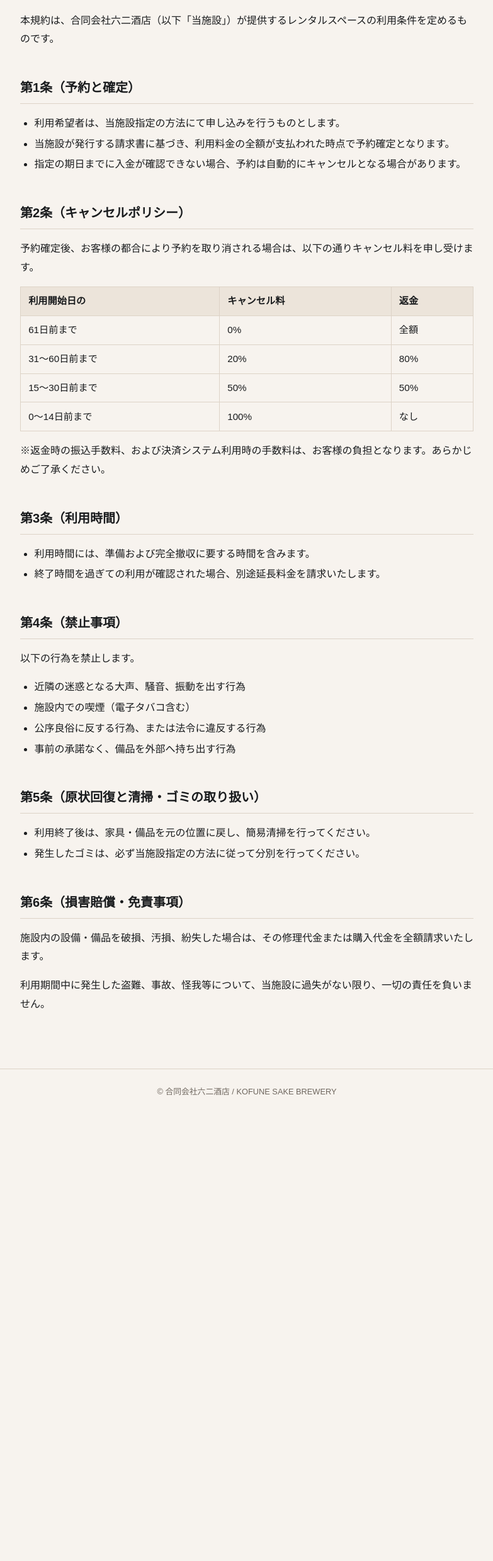
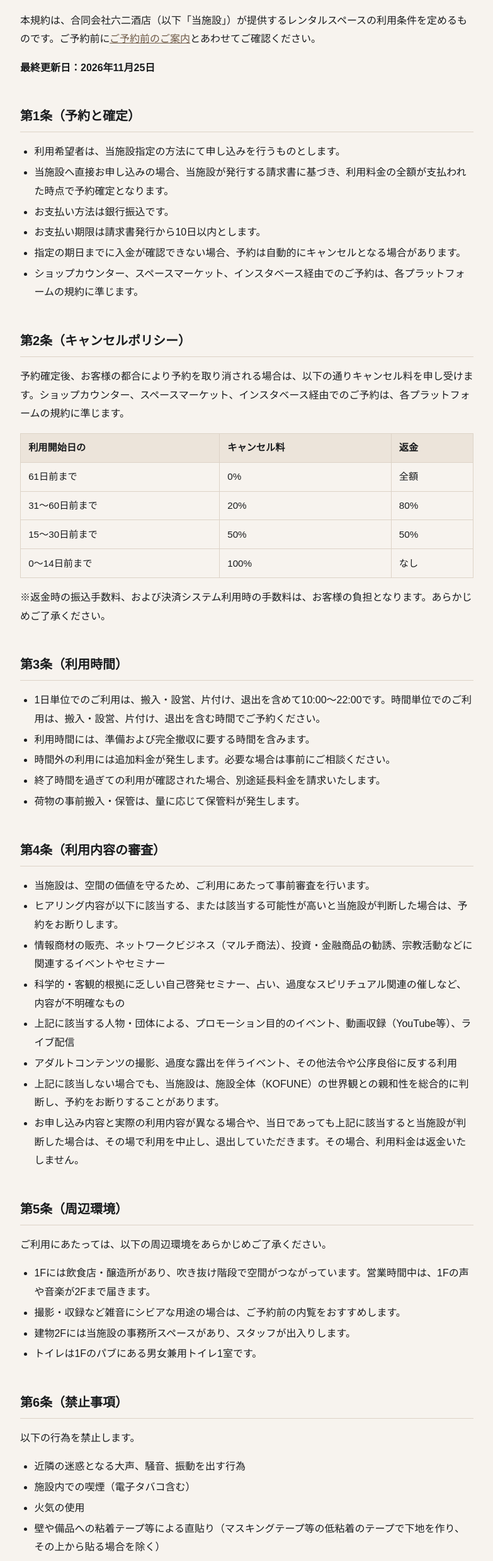
Before and after one commit to mu62/kanpan-site, a plain HTML site: page docs/terms.html in a window 1280 px wide. Shown: the part 171-2650 px from the top of the page at 63% size, without its empty margins (248-1031 px from the left). Before the commit the page ends 1941 px from the top, so only its background shows below. Drawn offline with nearby package versions, Linux system fonts and the light colour scheme.

Commit message:
資料を更新：審査に世界観の総合判断を追加、火気禁止、instabase追記、利用規約の拡充と更新日、貸出備品の並び替え・時間貸し廃止
Co-Authored-By: Claude Sonnet 5.5 <noreply@anthropic.com>
Claude-Session: https://claude.ai/code/session_01FwjmQa8q1NNR2KcJbSBGd9

```diff
--- a/docs/terms.html
+++ b/docs/terms.html
@@ -12,15 +12,19 @@
 <nav><a href="index.html">トップ</a><a href="before-booking.html">ご予約前のご案内</a><a href="guide.html">ご利用ガイド</a><a href="terms.html" aria-current=page>利用規約</a><a href="equipment.html">貸出備品</a><a href="food.html">フードオプション</a><a href="gallery.html">写真ギャラリー</a></nav></div></header>
 <main>
 <h1>利用規約</h1>
-<p>本規約は、合同会社六二酒店（以下「当施設」）が提供するレンタルスペースの利用条件を定めるものです。</p>
+<p>本規約は、合同会社六二酒店（以下「当施設」）が提供するレンタルスペースの利用条件を定めるものです。ご予約前に<a href="before-booking.html">ご予約前のご案内</a>とあわせてご確認ください。</p>
+<p><strong>最終更新日：2026年11月25日</strong></p>
 <h2>第1条（予約と確定）</h2>
 <ul>
 <li>利用希望者は、当施設指定の方法にて申し込みを行うものとします。</li>
-<li>当施設が発行する請求書に基づき、利用料金の全額が支払われた時点で予約確定となります。</li>
+<li>当施設へ直接お申し込みの場合、当施設が発行する請求書に基づき、利用料金の全額が支払われた時点で予約確定となります。</li>
+<li>お支払い方法は銀行振込です。</li>
+<li>お支払い期限は請求書発行から10日以内とします。</li>
 <li>指定の期日までに入金が確認できない場合、予約は自動的にキャンセルとなる場合があります。</li>
+<li>ショップカウンター、スペースマーケット、インスタベース経由でのご予約は、各プラットフォームの規約に準じます。</li>
 </ul>
 <h2>第2条（キャンセルポリシー）</h2>
-<p>予約確定後、お客様の都合により予約を取り消される場合は、以下の通りキャンセル料を申し受けます。</p>
+<p>予約確定後、お客様の都合により予約を取り消される場合は、以下の通りキャンセル料を申し受けます。ショップカウンター、スペースマーケット、インスタベース経由でのご予約は、各プラットフォームの規約に準じます。</p>
 <table>
 <thead>
 <tr>
@@ -55,23 +59,47 @@
 <p>※返金時の振込手数料、および決済システム利用時の手数料は、お客様の負担となります。あらかじめご了承ください。</p>
 <h2>第3条（利用時間）</h2>
 <ul>
+<li>1日単位でのご利用は、搬入・設営、片付け、退出を含めて10:00〜22:00です。時間単位でのご利用は、搬入・設営、片付け、退出を含む時間でご予約ください。</li>
 <li>利用時間には、準備および完全撤収に要する時間を含みます。</li>
+<li>時間外の利用には追加料金が発生します。必要な場合は事前にご相談ください。</li>
 <li>終了時間を過ぎての利用が確認された場合、別途延長料金を請求いたします。</li>
+<li>荷物の事前搬入・保管は、量に応じて保管料が発生します。</li>
 </ul>
-<h2>第4条（禁止事項）</h2>
+<h2>第4条（利用内容の審査）</h2>
+<ul>
+<li>当施設は、空間の価値を守るため、ご利用にあたって事前審査を行います。</li>
+<li>ヒアリング内容が以下に該当する、または該当する可能性が高いと当施設が判断した場合は、予約をお断りします。</li>
+<li>情報商材の販売、ネットワークビジネス（マルチ商法）、投資・金融商品の勧誘、宗教活動などに関連するイベントやセミナー</li>
+<li>科学的・客観的根拠に乏しい自己啓発セミナー、占い、過度なスピリチュアル関連の催しなど、内容が不明確なもの</li>
+<li>上記に該当する人物・団体による、プロモーション目的のイベント、動画収録（YouTube等）、ライブ配信</li>
+<li>アダルトコンテンツの撮影、過度な露出を伴うイベント、その他法令や公序良俗に反する利用</li>
+<li>上記に該当しない場合でも、当施設は、施設全体（KOFUNE）の世界観との親和性を総合的に判断し、予約をお断りすることがあります。</li>
+<li>お申し込み内容と実際の利用内容が異なる場合や、当日であっても上記に該当すると当施設が判断した場合は、その場で利用を中止し、退出していただきます。その場合、利用料金は返金いたしません。</li>
+</ul>
+<h2>第5条（周辺環境）</h2>
+<p>ご利用にあたっては、以下の周辺環境をあらかじめご了承ください。</p>
+<ul>
+<li>1Fには飲食店・醸造所があり、吹き抜け階段で空間がつながっています。営業時間中は、1Fの声や音楽が2Fまで届きます。</li>
+<li>撮影・収録など雑音にシビアな用途の場合は、ご予約前の内覧をおすすめします。</li>
+<li>建物2Fには当施設の事務所スペースがあり、スタッフが出入りします。</li>
+<li>トイレは1Fのパブにある男女兼用トイレ1室です。</li>
+</ul>
+<h2>第6条（禁止事項）</h2>
 <p>以下の行為を禁止します。</p>
 <ul>
 <li>近隣の迷惑となる大声、騒音、振動を出す行為</li>
 <li>施設内での喫煙（電子タバコ含む）</li>
+<li>火気の使用</li>
+<li>壁や備品への粘着テープ等による直貼り（マスキングテープ等の低粘着のテープで下地を作り、その上から貼る場合を除く）</li>
 <li>公序良俗に反する行為、または法令に違反する行為</li>
 <li>事前の承諾なく、備品を外部へ持ち出す行為</li>
 </ul>
-<h2>第5条（原状回復と清掃・ゴミの取り扱い）</h2>
+<h2>第7条（原状回復と清掃・ゴミの取り扱い）</h2>
 <ul>
 <li>利用終了後は、家具・備品を元の位置に戻し、簡易清掃を行ってください。</li>
 <li>発生したゴミは、必ず当施設指定の方法に従って分別を行ってください。</li>
 </ul>
-<h2>第6条（損害賠償・免責事項）</h2>
+<h2>第8条（損害賠償・免責事項）</h2>
 <p>施設内の設備・備品を破損、汚損、紛失した場合は、その修理代金または購入代金を全額請求いたします。</p>
 <p>利用期間中に発生した盗難、事故、怪我等について、当施設に過失がない限り、一切の責任を負いません。</p>
 </main>
```
Also changed, not shown: docs/before-booking.html (+4 -2 lines), docs/equipment.html (+28 -29 lines), docs/guide.html (+1 -0 lines), 4 other files.
